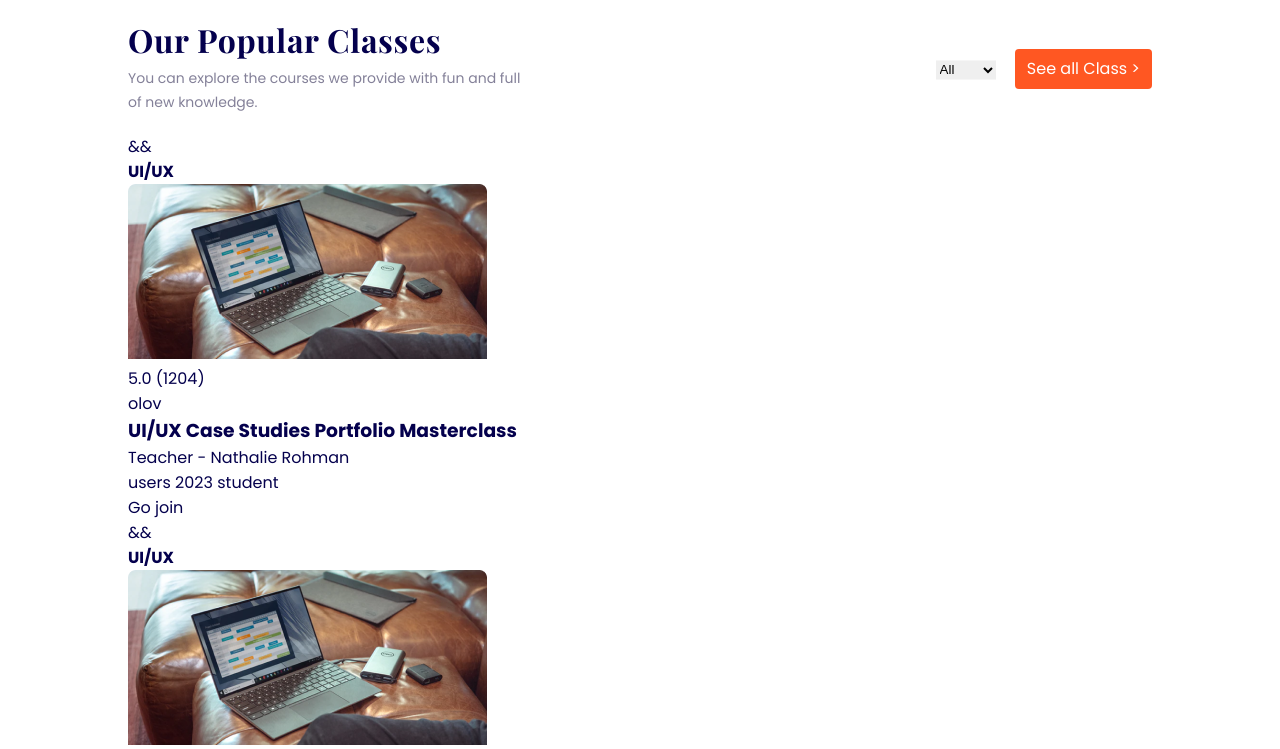
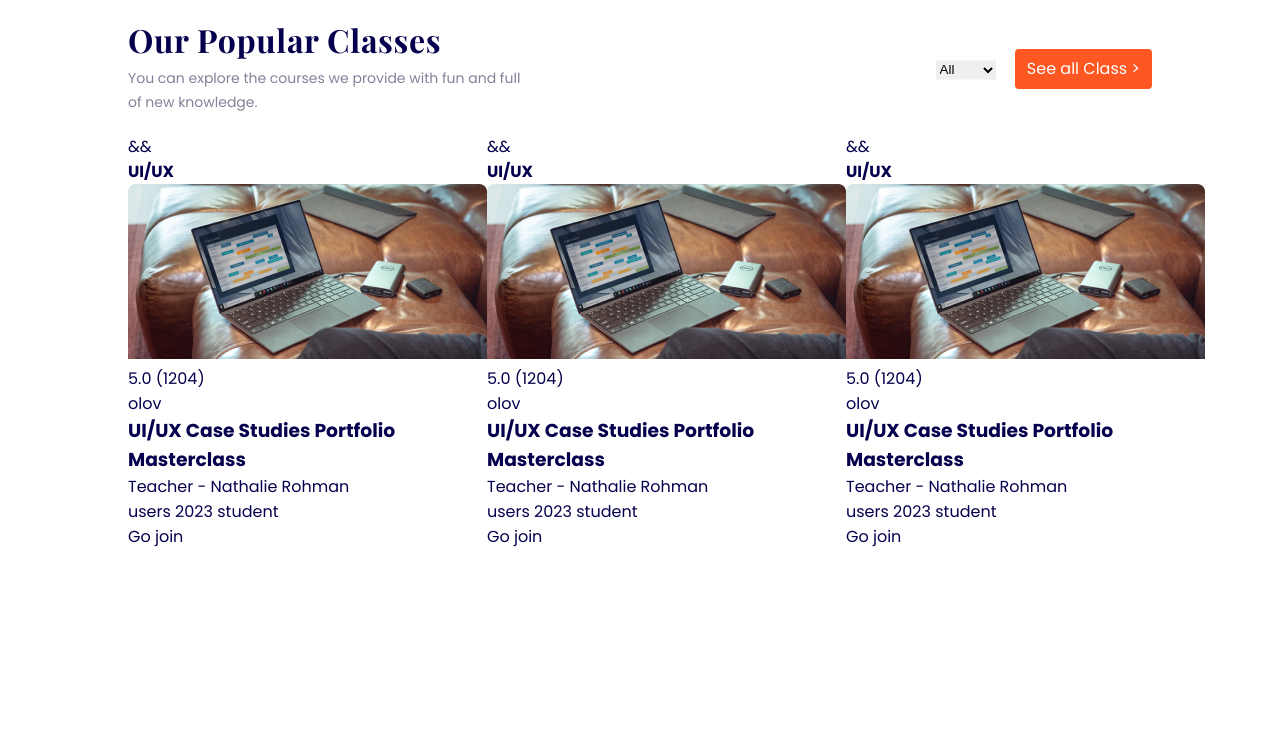
Before and after one commit to Akhmadjon-dev/online_course_landing_page, a plain HTML site: page index.html in a window 1280 px wide. Shown: the part 1520-2269 px from the top of the page. After the commit the page ends 2069 px from the top, so only its background shows below. Drawn offline with nearby package versions, Linux system fonts and the light colour scheme; files whose address does not match are found by name.

Commit message:
images added

```diff
--- a/style.css
+++ b/style.css
@@ -340,3 +340,7 @@ a{
     background: #FF5722;
     border-radius: 4px;
 }
+
+.classes__cards{
+    display: flex;
+}
```
Also changed, not shown: index.html (+4 -0 lines), assets/img/Food Icons/Hot Icon.png (added), assets/img/Vector.png (added), assets/img/star.png (added), assets/img/users.png (added).
